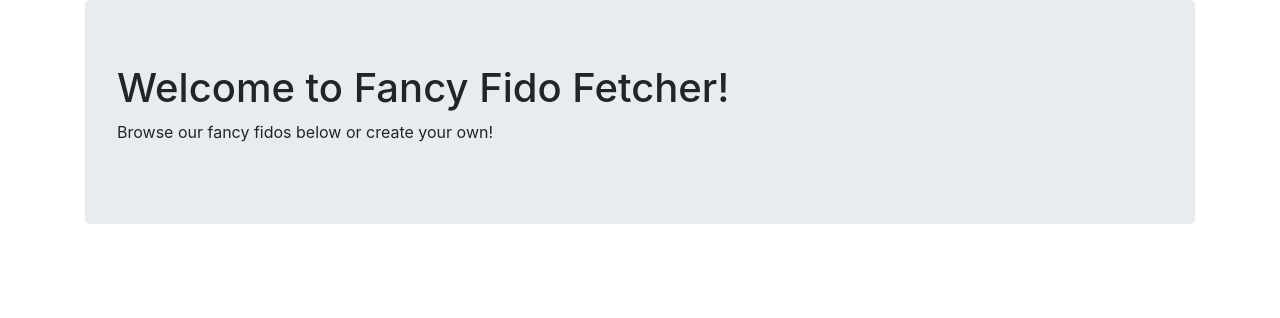
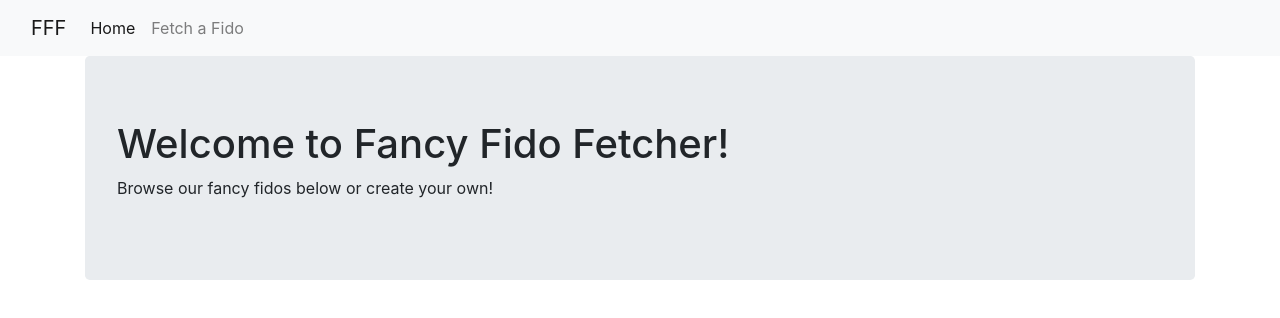
Before and after one commit to madhawk22/fancy-fido-fetcher, an Angular app: page / in a window 1280 px wide. Shown: the top 318 px of the page. Built offline with nearby package versions, Linux system fonts and the light colour scheme.

Commit message:
Added template for navbar

```diff
--- a/src/app/app.component.html
+++ b/src/app/app.component.html
@@ -1,4 +1,6 @@
+<app-header></app-header>
 <div class="container">
+
   <div class="jumbotron">
     <h1>Welcome to Fancy Fido Fetcher!</h1>
     <p>Browse our fancy fidos below or create your own!</p>
--- a/src/app/header/header.component.html
+++ b/src/app/header/header.component.html
@@ -1 +1,11 @@
-<p>header works!</p>
+<nav class="navbar navbar-expand-lg navbar-light bg-light">
+  <div class="container-fluid">
+    <a class="navbar-brand" href="#">FFF</a>
+    <div class="collapse navbar-collapse" id="navbarNavAltMarkup">
+      <div class="navbar-nav">
+        <a class="nav-link active" aria-current="page" href="#">Home</a>
+        <a class="nav-link" href="#">Fetch a Fido</a>
+      </div>
+    </div>
+  </div>
+</nav>
```
